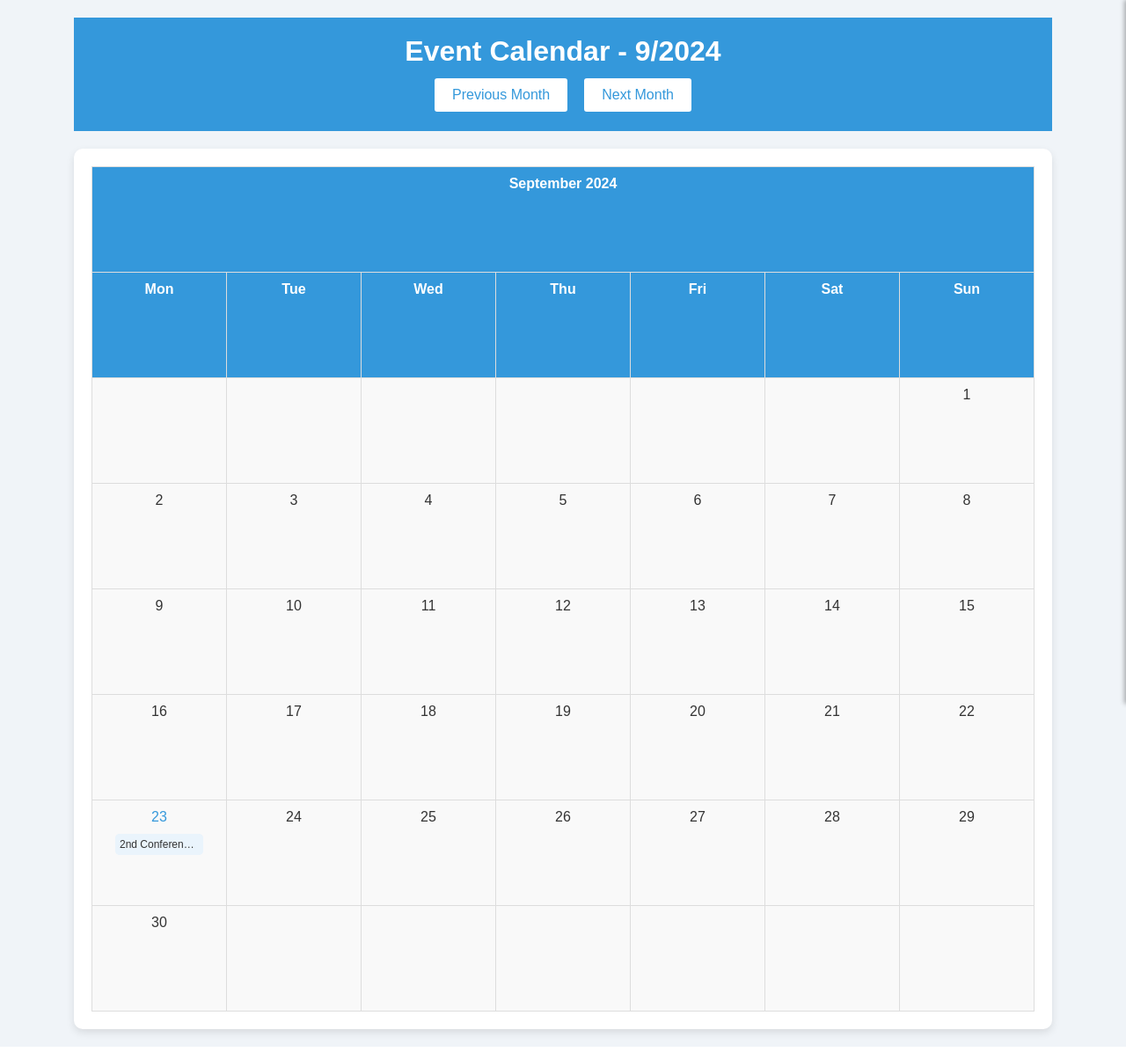
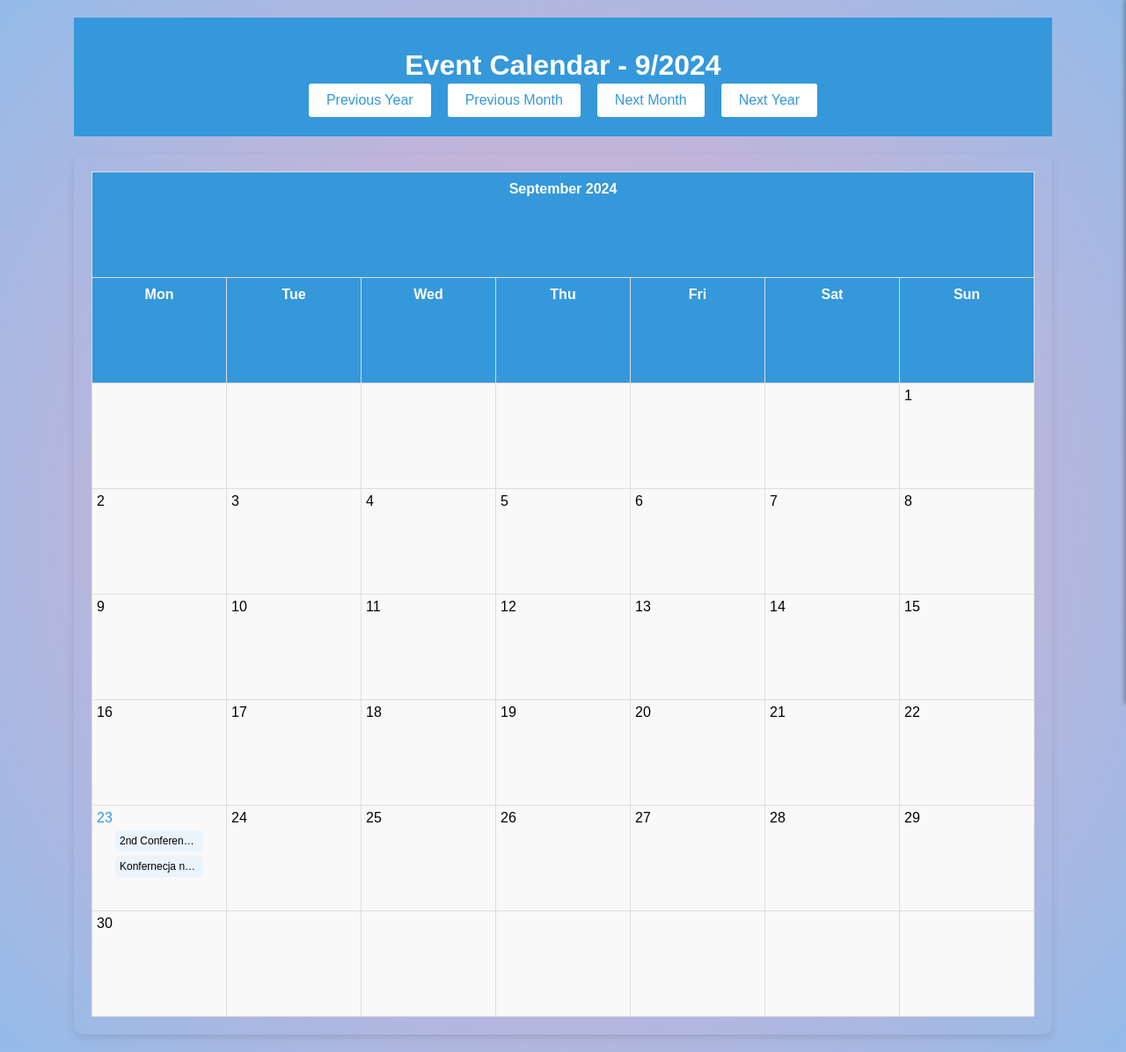
Before and after one commit to MichaelWoj/event-calendar, a Django app: page / in a window 1280 px wide. Shown: the whole page at 88% size. Run offline with Django 3.2, Linux system fonts and the light colour scheme; data comes from the database, SQL or seed files in the repository.

Commit message:
UI change, bubbles dont stack

```diff
--- a/calendar_event_project/calendar_event_app/static/css/main.css
+++ b/calendar_event_project/calendar_event_app/static/css/main.css
@@ -1,4 +1,5 @@
 /* Global Styles */
+@import url("https://fonts.googleapis.com/css2?family=Poppins:wght@100;300;400;500;800&display=swap");
 * {
     margin: 0;
     padding: 0;
@@ -7,8 +8,12 @@
 }
 
 body {
-    background-color: #f0f4f8;
-    color: #333;
+    display: flex;
+    flex-flow: column;
+    align-items: center;
+    font-family: "Poppins", serif;
+    background: #eeaeca;
+    background: radial-gradient(circle, #eeaeca 0%, #94bbe9 100%);
 }
 
 .container {
@@ -27,8 +32,8 @@ body {
 }
 
 .header h1 {
-    font-size: 2em;
-    margin-bottom: 10px;
+    font-weight: 800;
+    margin: 1rem 0 0;
 }
 
 .nav-buttons {
@@ -54,7 +59,6 @@ body {
 
 /* Calendar */
 .calendar-container {
-    background-color: #fff;
     border-radius: 10px;
     padding: 20px;
     box-shadow: 0 4px 10px rgba(0, 0, 0, 0.1);
@@ -67,24 +71,27 @@ table {
 
 table th,
 table td {
-    padding: 15px;
     text-align: center;
     border: 1px solid #ddd;
     width: 14.28%; /* Ensures equal width for all days */
-    height: 120px; /* Fixed height for each day block */
-    position: relative;
+    height: 120px;
+    padding: 0;
     vertical-align: top;
+    box-sizing: border-box;
 }
 
 table th {
     background-color: #3498db;
     color: white;
+    padding: 10px;
 }
 
 table td {
     background-color: #f9f9f9;
     position: relative;
-    text-align: center;
+    text-align: left;
+    padding: 5px;
+    vertical-align: top; /* Align content to the top */
 }
 
 table td a {
@@ -100,14 +107,14 @@ table td .event-bubble {
     padding: 5px;
     font-size: 12px;
     margin-top: 5px;
-    position: absolute;
-    left: 50%;
-    transform: translateX(-50%);
     white-space: nowrap;
     text-overflow: ellipsis;
     overflow: hidden;
-    width: 80%;
+    width: 90%; /* Ensure bubbles take up the full width */
     max-width: 100px;
+    margin: 5px auto;
+    text-align: center;
+    position: relative;
 }
 
 table td a:hover {
@@ -184,68 +191,15 @@ table td a:hover {
     padding: 5px;
     font-size: 12px;
     margin-top: 5px;
-    position: relative;
-    display: block;
     white-space: nowrap;
     text-overflow: ellipsis;
     overflow: hidden;
     cursor: pointer;
     text-align: center;
-    width: 80%;
-    margin: 5px auto;
+    width: 90%;
 }
 
 .event-bubble:hover {
     background-color: #3498db;
     color: white;
 }
-
-/* General Styling (Existing CSS) */
-body {
-    background-color: #f0f4f8;
-    color: #333;
-}
-
-.container {
-    width: 90%;
-    margin: 0 auto;
-    padding: 20px;
-}
-
-.header {
-    text-align: center;
-    padding: 20px 0;
-    background-color: #3498db;
-    color: white;
-    margin-bottom: 20px;
-}
-
-.calendar-container {
-    background-color: #fff;
-    border-radius: 10px;
-    padding: 20px;
-    box-shadow: 0 4px 10px rgba(0, 0, 0, 0.1);
-}
-
-table {
-    width: 100%;
-    border-collapse: collapse;
-}
-
-table th, table td {
-    width: 14.28%;
-    height: 120px;
-    padding: 10px;
-    position: relative;
-}
-
-table th {
-    background-color: #3498db;
-    color: white;
-}
-
-table td {
-    background-color: #f9f9f9;
-    position: relative;
-    text-align: center;
-}
--- a/calendar_event_project/calendar_event_app/templates/calendar.html
+++ b/calendar_event_project/calendar_event_app/templates/calendar.html
@@ -14,8 +14,10 @@
         <header class="header">
             <h1>Event Calendar - {{ month }}/{{ year }}</h1>
             <div class="nav-buttons">
+                <a href="{% url 'calendar_view' year=year|add:-1 month=month %}" class="btn prev-btn">Previous Year</a>
                 <a href="{% url 'calendar_view' year=year month=month|add:-1 %}" class="btn prev-btn">Previous Month</a>
                 <a href="{% url 'calendar_view' year=year month=month|add:1 %}" class="btn next-btn">Next Month</a>
+                <a href="{% url 'calendar_view' year=year|add:1 month=month %}" class="btn prev-btn">Next Year</a>
             </div>
         </header>
 
@@ -28,6 +30,7 @@
     <div class="side-panel" id="side-panel">
         <span class="close-btn">&times;</span>
         <h2>Event Title</h2>
+        <p><strong>Start Time:</strong> <span class="event-start_time"></span></p>
         <p><strong>Location:</strong> <span class="event-location"></span></p>
         <p><strong>Duration:</strong> <span class="event-duration"></span></p>
         <p><strong>Description:</strong></p>
@@ -50,8 +53,9 @@
             success: function(data) {
                 // Populate the side panel with event details
                 $('#side-panel h2').text(data.name);
+                $('#side-panel .event-start_time').text(data.start_time);
                 $('#side-panel .event-location').text(data.location || 'N/A');
-                $('#side-panel .event-duration').text(data.duration + ' minutes');
+                $('#side-panel .event-duration').text(data.duration + ' min');
                 $('#side-panel .event-description').text(data.long_description || 'No description available.');
                 $('#side-panel .event-registration').attr('href', data.registration_link || '#').text('Register Here');
 
--- a/calendar_event_project/calendar_event_app/views.py
+++ b/calendar_event_project/calendar_event_app/views.py
@@ -6,7 +6,7 @@ import calendar
 from datetime import datetime
 
 def calendar_view(request, year=datetime.now().year, month=datetime.now().month):
-    events = Events.objects.filter(start_time__year=year, start_time__month=month)
+    events = Events.objects.filter(start_time__year=year, start_time__month=month).order_by('start_time')
     cal = calendar.HTMLCalendar().formatmonth(year, month)
 
     events_by_day = {}
@@ -35,6 +35,7 @@ def event_detail_view(request, event_id):
         event = Events.objects.get(id=event_id)
         event_data = {
             'name': event.name,
+            'start_time':event.start_time.time(),
             'location': event.location,
             'duration': event.duration,
             'long_description': event.long_description,
```
